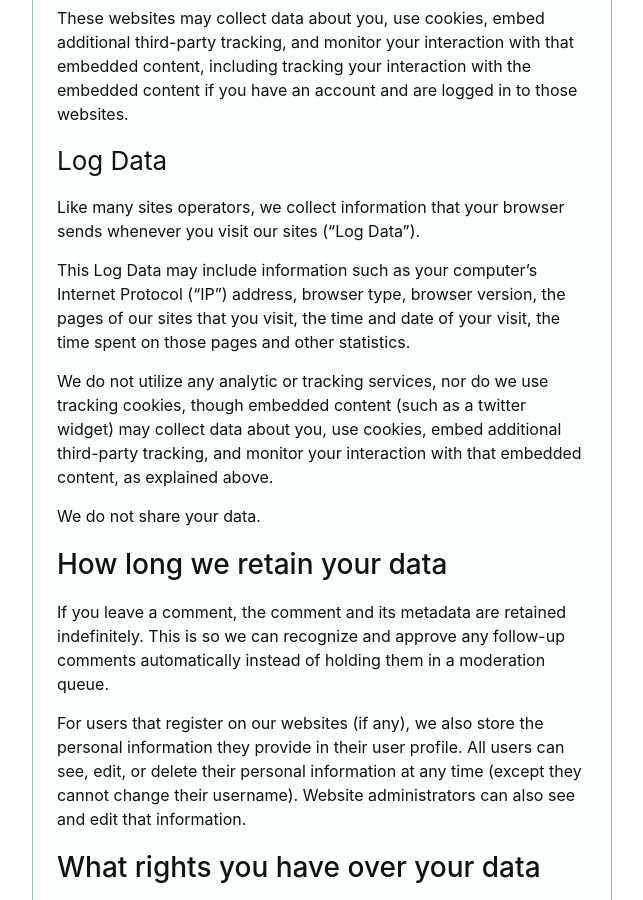
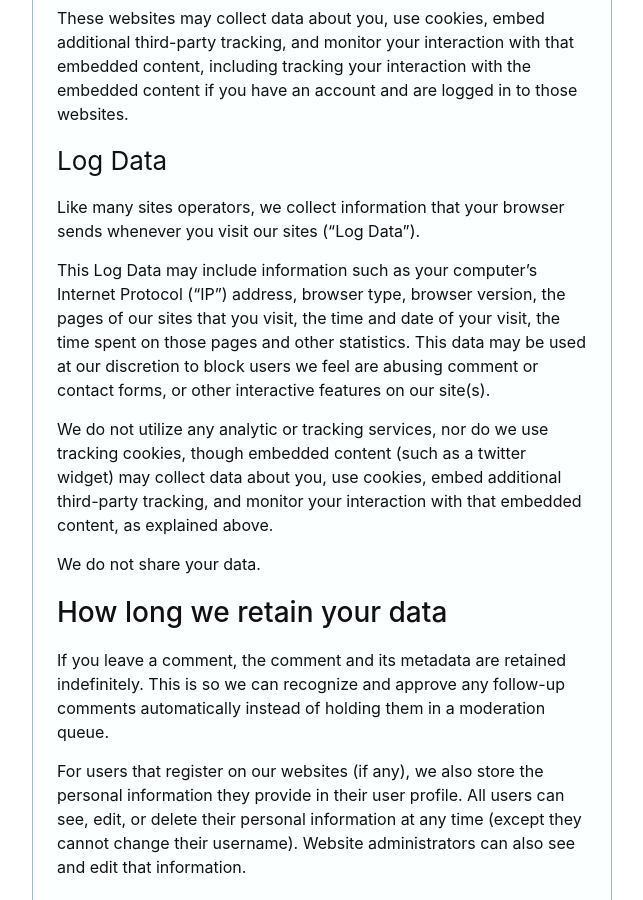
Before and after one commit to joejenett/i.webthings, a Jekyll site: the page built from privacy_policy/index.md, in a window 1280 px wide and 900 px high, scrolled down 2416 px. Shown: the whole window, without its empty margins (108-751 px from the left). Built offline with Jekyll 4.4.1, drawn with Linux system fonts in a browser that asks for light colours; comment, search, counter and statistics services are not loaded.

Commit message:
Update index.md

```diff
--- a/privacy_policy/index.md
+++ b/privacy_policy/index.md
@@ -69,7 +69,7 @@ These websites may collect data about you, use cookies, embed additional third-p
 
 Like many sites operators, we collect information that your browser sends whenever you visit our sites ("Log Data").
 
-This Log Data may include information such as your computer's Internet Protocol ("IP") address, browser type, browser version, the pages of our sites that you visit, the time and date of your visit, the time spent on those pages and other statistics.
+This Log Data may include information such as your computer's Internet Protocol ("IP") address, browser type, browser version, the pages of our sites that you visit, the time and date of your visit, the time spent on those pages and other statistics. This data may be used at our discretion to block users we feel are abusing comment or contact forms, or other interactive features on our site(s).
 
 We do not utilize any analytic or tracking services, nor do we use tracking cookies, though embedded content (such as a twitter widget) may collect data about you, use cookies, embed additional third-party tracking, and monitor your interaction with that embedded content, as explained above.
 
```
